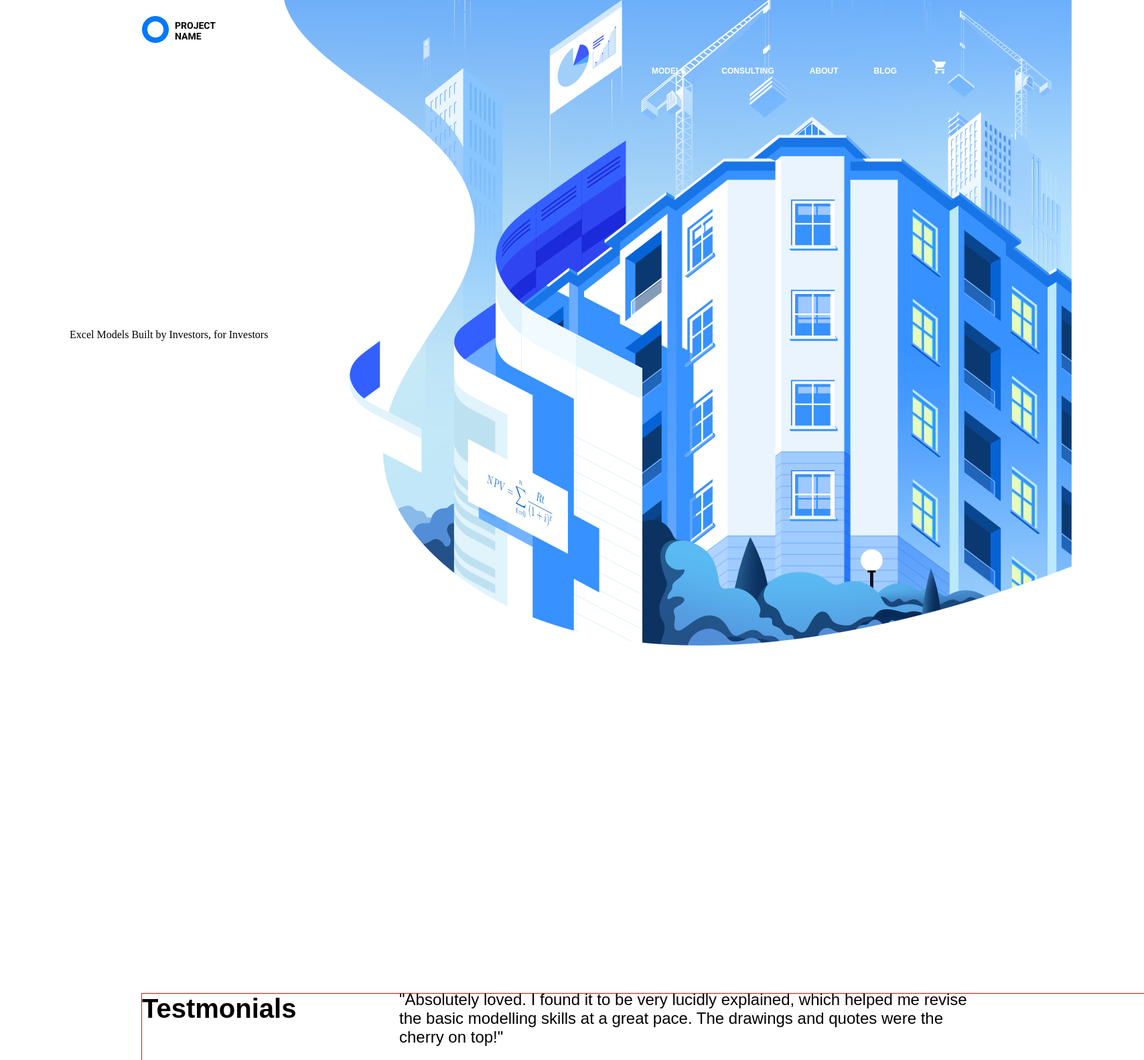
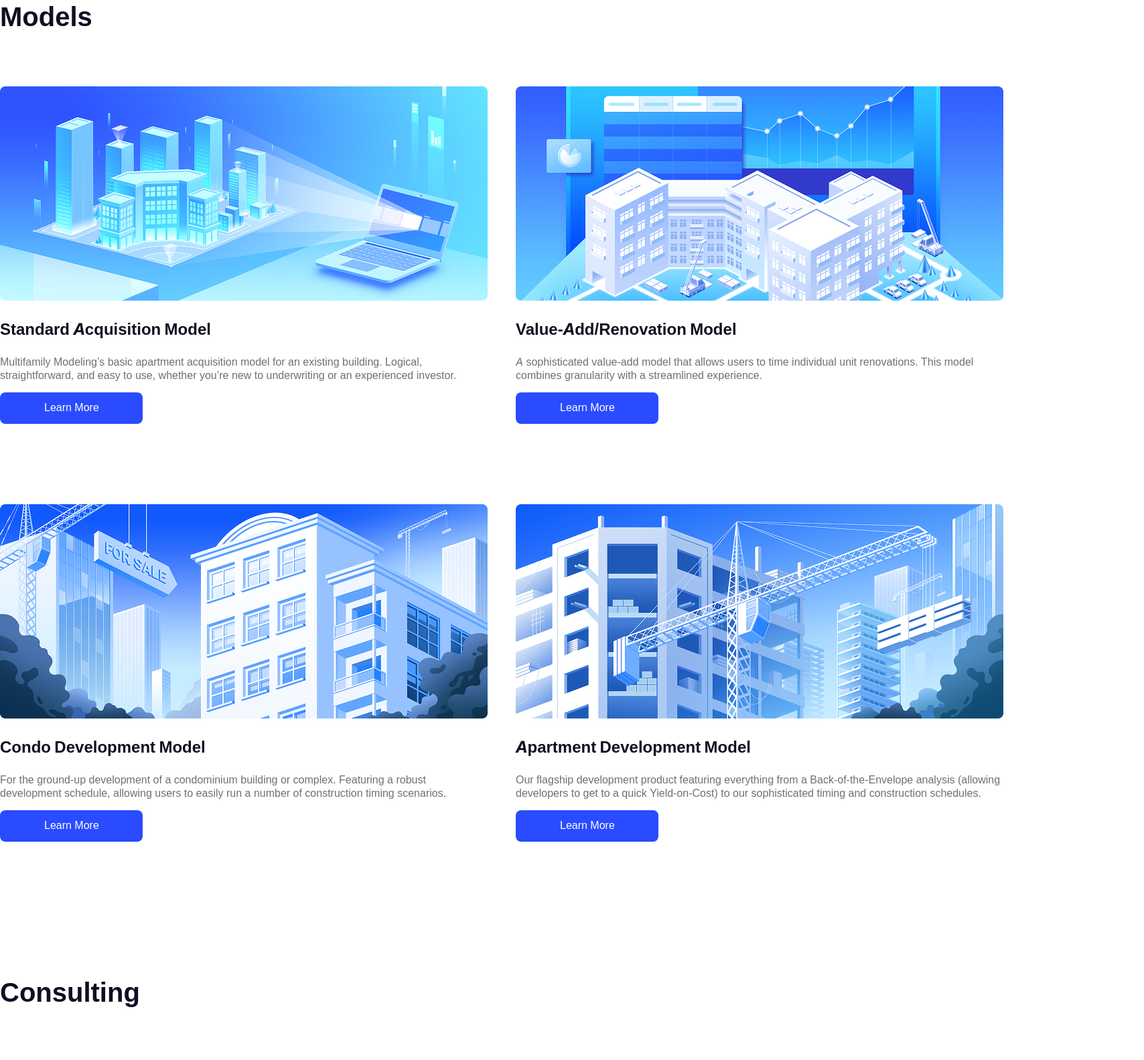
Before and after one commit to Nahfahlaar/training_HTML, a plain HTML site: page index.html in a window 1280 px wide. Shown: the top 1583 px of the page at 67% size, 1708 px wide, since content can reach past the window. Drawn offline with Linux system fonts and the light colour scheme.

Commit message:
first commit

```diff
--- a/index.html
+++ b/index.html
@@ -3,43 +3,97 @@
     <head>
         <meta charset="UTF-8" />
         <meta name="viewport" content="width=device-width, initial-scale=1.0" />
-        <title>ProjectName</title>
+        <title>Document</title>
         <link rel="stylesheet" href="style.css" />
-        <link
-            href="https://fonts.googleapis.com/css2?family=Roboto:wght@400;700&display=swap"
-            rel="stylesheet"
-        />
     </head>
-    <body class="body">
-        <header class="header">
-            <img src="files/image.png" class="boss-img" />
-            <p class="header-text">
-                Excel Models Built by Investors, for Investors
-            </p>
-        </header>
-        <div class="menu">
-            <img src="files/Logo.png" class="logo" />
-            <p class="header-text-logo">PROJECT NAME</p>
-            <ul class="header-ul">
-                <li class="header-links"><a href="#models"></a>MODELS</li>
-                <li class="header-links">
-                    <a href="#consulting"></a>CONSULTING
+    <body>
+        <section class="first-grid">
+            <h3>Models</h3>
+            <ul class="cards-list">
+                <li class="card">
+                    <img src="files/image1.png" />
+                    <p class="card-title">Standard Acquisition Model</p>
+                    <p class="card-paragraph">
+                        Multifamily Modeling’s basic apartment acquisition model
+                        for an existing building. Logical, straightforward, and
+                        easy to use, whether you’re new to underwriting or an
+                        experienced investor.
+                    </p>
+                    <button>Learn More</button>
                 </li>
-                <li class="header-links"><a href="#about"></a>ABOUT</li>
-                <li class="header-links"><a href="#blog"></a>BLOG</li>
-                <li class="header-links">
-                    <a href="#blog"></a
-                    ><img src="files/shopping_cart_24px.png" />
+                <li class="card">
+                    <img src="files/image2.png" />
+                    <p class="card-title">Value-Add/Renovation Model</p>
+                    <p class="card-paragraph">
+                        A sophisticated value-add model that allows users to
+                        time individual unit renovations. This model combines
+                        granularity with a streamlined experience.
+                    </p>
+                    <button>Learn More</button>
+                </li>
+                <li class="card">
+                    <img src="files/image3.png" />
+                    <p class="card-title">Condo Development Model</p>
+                    <p class="card-paragraph">
+                        For the ground-up development of a condominium building
+                        or complex. Featuring a robust development schedule,
+                        allowing users to easily run a number of construction
+                        timing scenarios.
+                    </p>
+                    <button>Learn More</button>
+                </li>
+                <li class="card">
+                    <img src="files/image4.png" />
+                    <p class="card-title">Apartment Development Model</p>
+                    <p class="card-paragraph">
+                        Our flagship development product featuring everything
+                        from a Back-of-the-Envelope analysis (allowing
+                        developers to get to a quick Yield-on-Cost) to our
+                        sophisticated timing and construction schedules.
+                    </p>
+                    <button>Learn More</button>
                 </li>
             </ul>
-        </div>
-        <div class="testmonials">
-            <p class="testmonials-text">Testmonials</p>
-            <p class="testmonials-second-text">
-                "Absolutely loved. I found it to be very lucidly explained,
-                which helped me revise the basic modelling skills at a great
-                pace. The drawings and quotes were the cherry on top!"
-            </p>
-        </div>
+        </section>
+        <section class="second-grid">
+            <h3>Consulting</h3>
+            <ul class="cards-list">
+                <li class="card card-second">
+                    <img src="files/image5.png" />
+                    <p class="card-title">Custom Models</p>
+                    <p class="card-paragraph">
+                        Not all models look the same. Need something you don’t
+                        see here? We’ll build it for you.
+                    </p>
+                </li>
+                <li class="card card-second">
+                    <img src="files/image6.png" />
+                    <p class="card-title">Model Audits</p>
+                    <p class="card-paragraph">
+                        Sometimes models just need a little love. We review
+                        spreadsheets on behalf of our clients in order to verify
+                        formulas and improve functionality.
+                    </p>
+                </li>
+                <li class="card card-second">
+                    <img src="files/image7.png" />
+                    <p class="card-title">Acqusitions Analysis</p>
+                    <p class="card-paragraph">
+                        Do you run lean without the capital to invest in a
+                        full-time Acquisition Analyst? Don’t worry, we’ve got
+                        you covered.
+                    </p>
+                </li>
+            </ul>
+            <div class="line"></div>
+            <div class="bottom-region">
+                <p class="paragraph">
+                    At Multifamily Modeling, our aim is to provide our clients
+                    with high quality and meticulously honed consulting services
+                    to help them get to the right answer.
+                </p>
+                <button>Learn More</button>
+            </div>
+        </section>
     </body>
 </html>
--- a/style.css
+++ b/style.css
@@ -1,90 +1,106 @@
-.body {
+@font-face {
+    font-family: 'Inter';
+    font-style: italic;
+    font-weight: 100 900;
+    font-display: swap;
+    src: url('./files/Inter.woff2') format('woff2');
+}
+
+body {
     display: grid;
     place-items: center;
-    height: 100vh;
+    width: auto;
     margin: 0;
 }
 
-.header {
-    position: absolute;
-    width: 1708px;
-    height: 1154px;
-    margin-left: 212px;
+h3 {
+    margin: 0;
+    font-size: 40px;
+    color: #0e0f21;
+    font-family: 'Inter', sans-serif;
+    font-weight: 700;
+}
+ul {
+    list-style: none;
+    margin: 0;
 }
 
-.header-text {
-    position: relative;
-    width: 706px;
-    height: 288px;
-    top: -493px;
-    left: 212px;
+.first-grid {
+    width: 1500px;
+    padding-top: 0;
 }
 
-.boss-img {
-    width: 1183px;
-    height: 1141px;
-    margin-left: 525px;
+.cards-list {
+    display: flex;
+    gap: 40px;
+    padding: 0;
+    flex-wrap: wrap;
 }
 
-.menu {
-    position: relative;
-}
-.logo {
-    width: 40px;
-    height: 40px;
-    margin-top: 24px;
-    margin-left: 212px;
-    border: 8px;
-    display: inline-block;
+.card {
+    flex-basis: calc(50% - 20px);
+    margin-top: 80px;
 }
 
-.header-text-logo {
-    width: 71px;
-    height: 30px;
-    display: inline-block;
-    margin-left: 5px;
-    font-family: 'Roboto';
-    font-size: 14px;
-    font-weight: bold;
-    color-scheme: #0e0f21;
-    vertical-align: 5px;
+button {
+    background-color: #2a4bff;
+    color: white;
+    padding-top: 14px;
+    padding-bottom: 15px;
+    padding-left: 66px;
+    padding-right: 65px;
+    border: none;
+    border-radius: 8px;
+    font-size: 16px;
 }
 
-.header-links {
-    display: inline-block;
-    margin-right: 49px;
-    font-size: 12px;
-    font-family: 'Inter UI', sans-serif;
-    font-weight: bold;
-    color: white;
+.card-title {
+    font-size: 24px;
+    color: #0e0f21;
+    font-family: 'Inter', sans-serif;
+    font-weight: 700;
 }
 
-.header-ul {
-    display: inline-block;
-    margin-left: 933px;
+.card-paragraph {
+    font-size: 16px;
+    color: #6e6f7a;
+    font-family: 'Inter', sans-serif;
+    font-weight: 400;
 }
 
-.testmonials {
-    width: 1496px;
-    height: 147px;
-    margin-top: 1354px;
-    margin-left: 212px;
-    outline: solid red 1px;
+.second-grid {
+    width: 1500px;
+    padding: 0;
+    margin: 0;
+    margin-top: 200px;
 }
 
-.testmonials-text {
-    font-family: 'Inter UI', sans-serif;
-    font-size: 40px;
-    font-weight: bold;
-    margin-top: 0;
+.card-second {
+    flex-basis: calc(30% - 20px);
 }
 
-.testmonials-second-text {
-    position: relative;
+.line {
+    width: 1500px;
+    border-top: 1px solid #979caa;
+    padding: 0;
+    margin: 0;
+    margin-top: 48px;
+}
+
+.bottom-region {
+    display: flex;
+    justify-content: space-between;
+    align-items: center;
+    padding: 0;
+    margin: 0;
+    margin-top: 48px;
+}
+
+.bottom-region p {
     width: 856px;
-    height: 96px;
-    margin-left: 384px;
-    top: -90px;
-    font-family: 'Inter UI', sans-serif;
-    font-size: 24px;
+    padding: 0;
+    margin: 0;
+    color: #0e0f21;
+    font-family: 'Inter', sans-serif;
+    font-weight: 400;
 }
```
Also changed, not shown: files/Inter.woff2 (added), files/Logo.png (deleted), files/image.png (deleted), files/image1.png (added), files/image2.png (added), files/image3.png (added), files/image4.png (added), files/image5.png (added), files/image6.png (added), files/image7.png (added), files/shopping_cart_24px.png (deleted).
